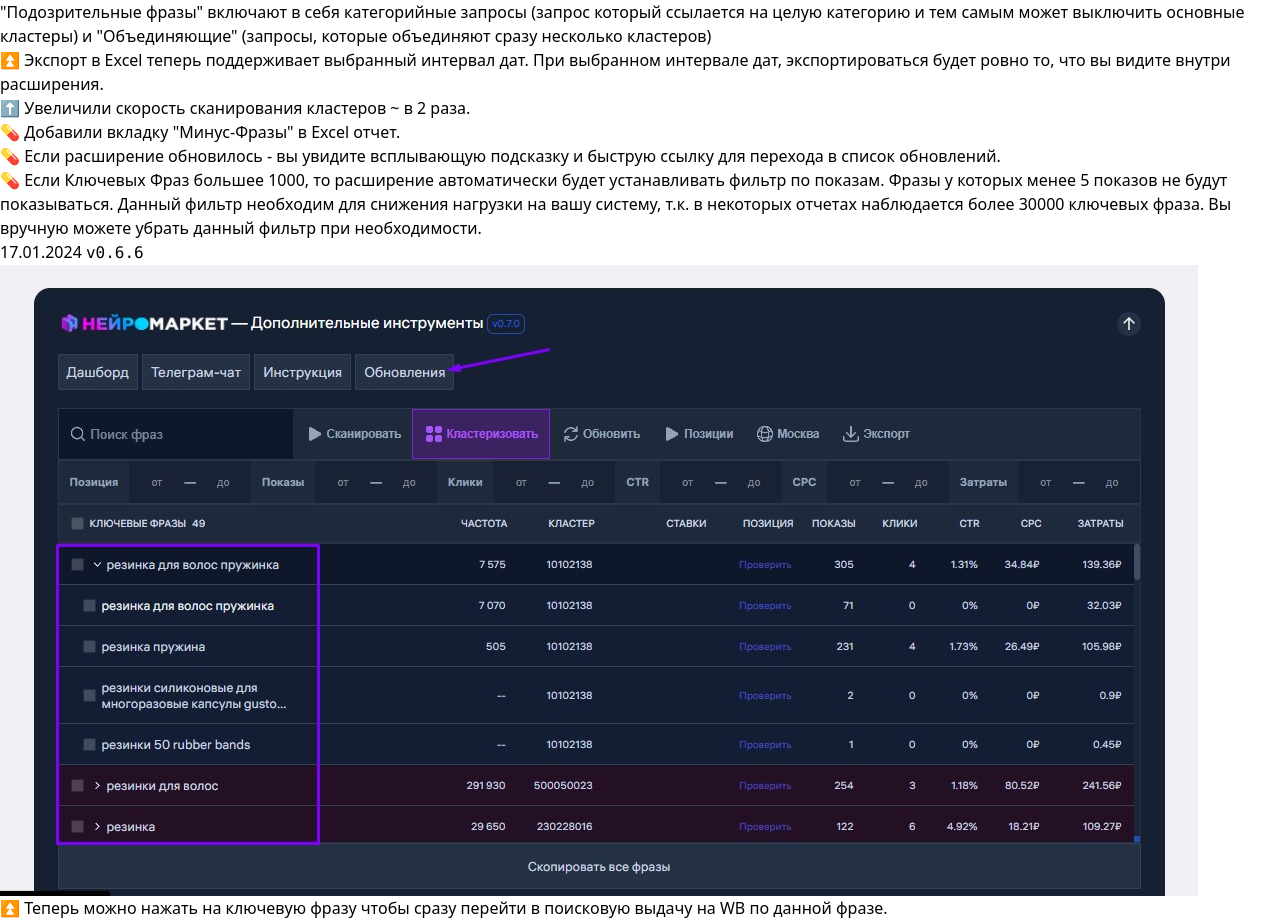
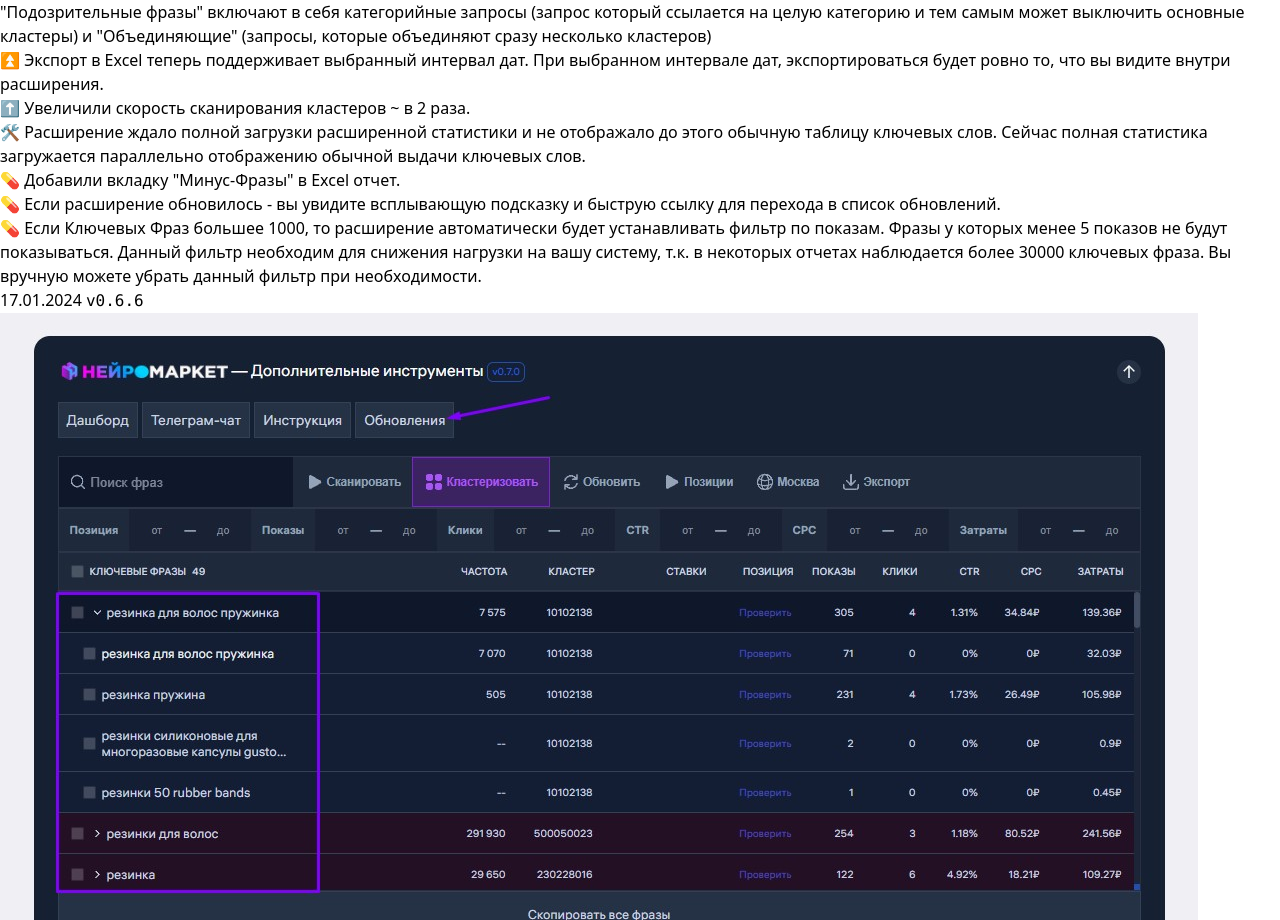
Before and after one commit to wbmeter/docs, a Next.js app: page /extension/updates in a window 1280 px wide. Shown: the part 961-1881 px from the top of the page. Built offline with nearby package versions, Linux system fonts and the light colour scheme.

Commit message:
update extension to 0.7.0

```diff
--- a/pages/extension/updates.mdx
+++ b/pages/extension/updates.mdx
@@ -16,6 +16,8 @@
 ⏫ Экспорт в Excel теперь поддерживает выбранный интервал дат. При выбранном интервале дат, экспортироваться будет ровно то, что вы видите внутри расширения.
 
 ⬆️ Увеличили скорость сканирования кластеров ~ в 2 раза.
+
+🛠 Расширение ждало полной загрузки расширенной статистики и не отображало до этого обычную таблицу ключевых слов. Сейчас полная статистика загружается параллельно отображению обычной выдачи ключевых слов.
 
 💊 Добавили вкладку "Минус-Фразы" в Excel отчет.
 
```
